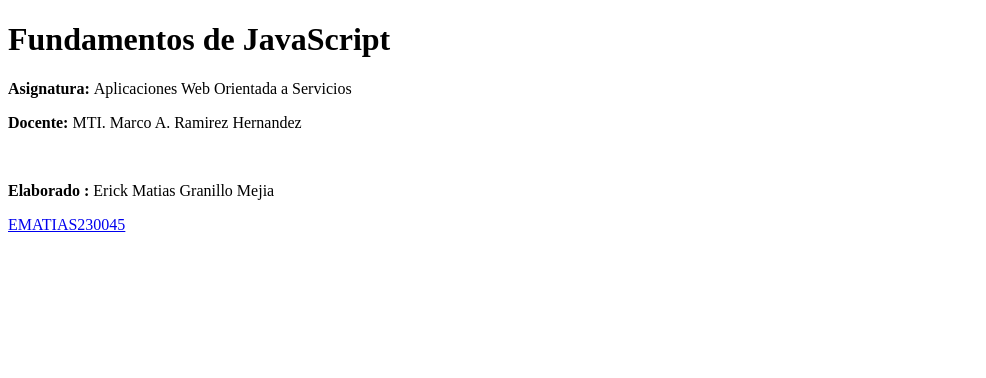
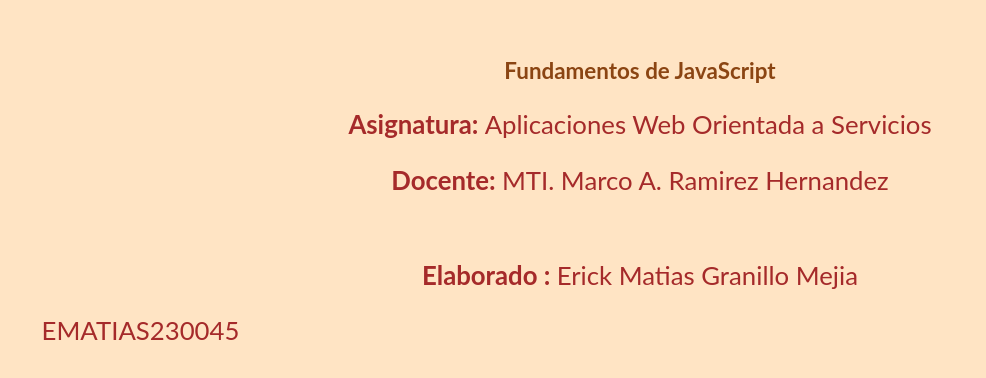
Before and after one commit to EMATIAS230045/FundamentosJS_230045, a plain HTML site: page index.html in a window 1280 px wide. Shown: the whole page, without its empty margins (0-986 px from the left). Drawn offline with Linux system fonts and the light colour scheme.

Commit message:
Practica 3
agregado del Archivo de Estilos app.css

```diff
--- /dev/null
+++ b/CSS/app.css
@@ -0,0 +1,40 @@
+html{
+    box-sizing: border-box;
+    font-size: 70%;
+}
+body{
+    font-size: 1.6 gren;
+    font-family: "lato", 'Gill Sans', 'Gill Sans MT', Calibri, 'Trebuchet MS', sans-serif;
+    background-color: bisque;
+
+}
+*, *:before,*:after{
+box-sizing: inherit;
+}
+header{
+    padding: 3rem;
+}
+header h1{
+    text-align: center;
+    color:saddlebrown;
+    font-size: gren;
+}
+header p{
+    color: brown;
+    text-align: center;
+    font-size: 2.3rem;
+
+}
+header a{
+    color: brown;
+    text-align: center;
+    font-size: 2.3rem;
+    text-decoration: none;
+}
+.DOM p{
+    color: black;
+    font-size: 20px;
+}
+.DOM #formulario {
+    max-width: 30px;
+}
--- a/index.html
+++ b/index.html
@@ -5,6 +5,7 @@
     <meta name="viewport" content="width=device-width, initial-scale=1.0">
     <title>Fundamentos de JavaScript</title>
     <link rel="shortcut icon" href="/ASSETS/zorro.png" type="image/x-icon">
+    <link rel="stylesheet" href="/CSS/app.css">
 </head>
 <body>
     <header> <h1>Fundamentos de JavaScript</h1>
```
